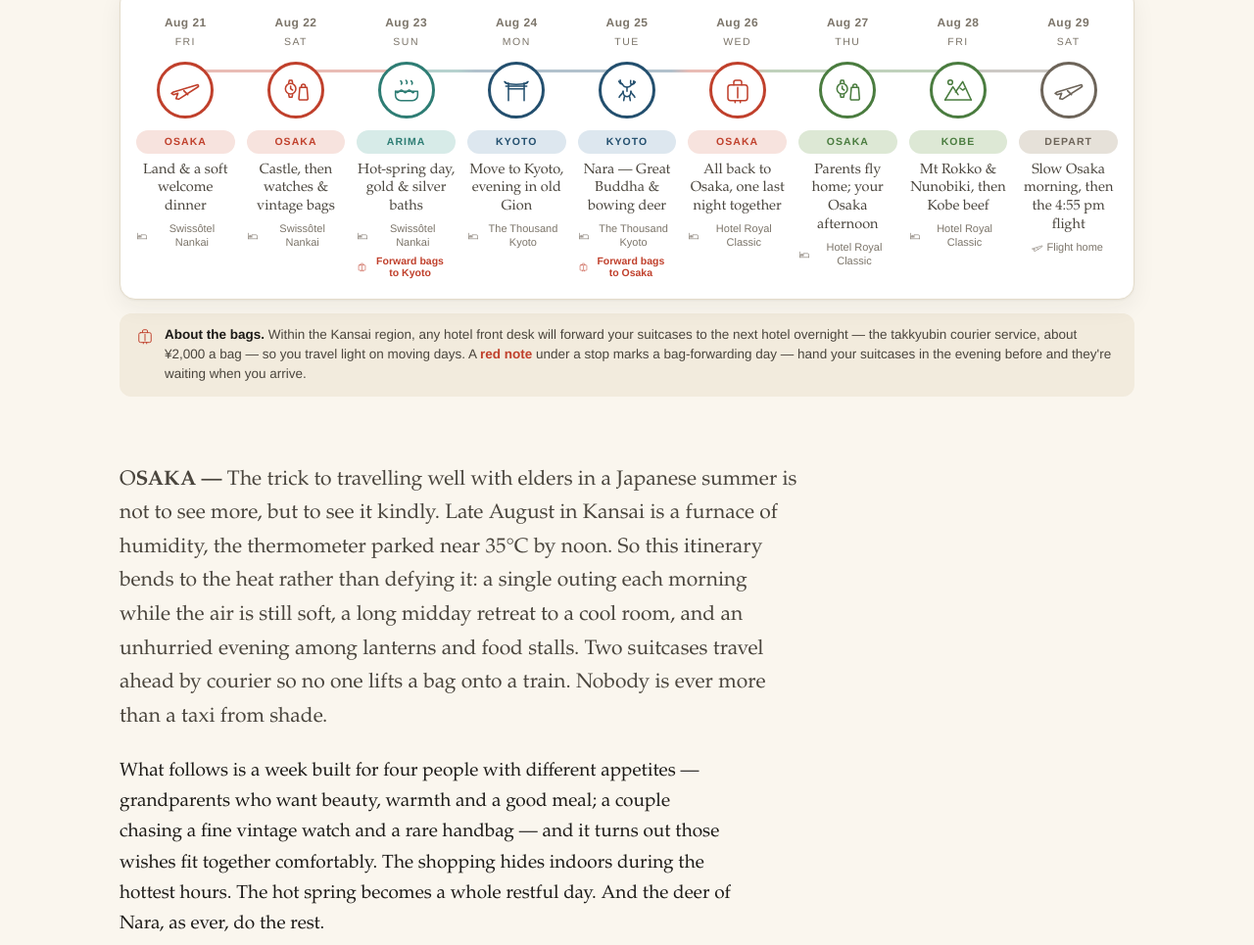
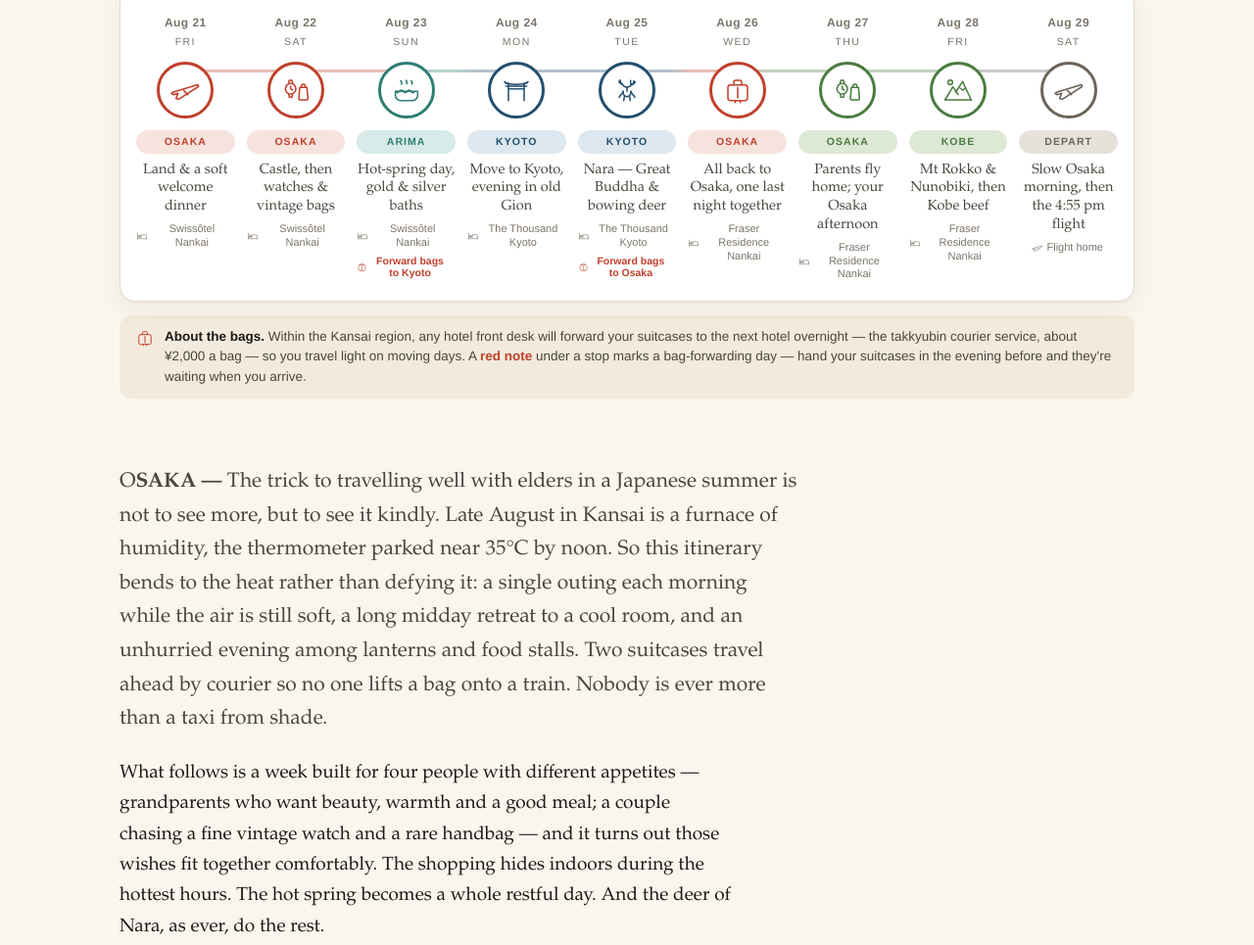
Before and after one commit to LibraMaru/kansai-journey, a plain HTML site: page index.html in a window 1280 px wide. Shown: the part 976-1941 px from the top of the page at 98% size. Drawn offline with Linux system fonts and the light colour scheme.

Commit message:
Osaka hotel: Fraser Residence Nankai (king rooms)

```diff
--- a/index.html
+++ b/index.html
@@ -432,17 +432,17 @@
       <div class="tl-day">
         <div class="tl-date">Aug 26</div><div class="tl-dow">Wed</div>
         <div class="tl-node b-osaka c-osaka"><svg><use href="#i-case"/></svg></div>
-        <div class="tl-meta"><div class="tl-city bg-osaka">Osaka</div><div class="tl-what">All back to Osaka, one last night together</div><div class="tl-hotel"><svg><use href="#i-bed"/></svg>Hotel Royal Classic</div></div>
+        <div class="tl-meta"><div class="tl-city bg-osaka">Osaka</div><div class="tl-what">All back to Osaka, one last night together</div><div class="tl-hotel"><svg><use href="#i-bed"/></svg>Fraser Residence Nankai</div></div>
       </div>
       <div class="tl-day">
         <div class="tl-date">Aug 27</div><div class="tl-dow">Thu</div>
         <div class="tl-node b-koya c-koya"><svg><use href="#i-shop"/></svg></div>
-        <div class="tl-meta"><div class="tl-city bg-koya">Osaka</div><div class="tl-what">Parents fly home; your Osaka afternoon</div><div class="tl-hotel"><svg><use href="#i-bed"/></svg>Hotel Royal Classic</div></div>
+        <div class="tl-meta"><div class="tl-city bg-koya">Osaka</div><div class="tl-what">Parents fly home; your Osaka afternoon</div><div class="tl-hotel"><svg><use href="#i-bed"/></svg>Fraser Residence Nankai</div></div>
       </div>
       <div class="tl-day">
         <div class="tl-date">Aug 28</div><div class="tl-dow">Fri</div>
         <div class="tl-node b-koya c-koya"><svg><use href="#i-mountain"/></svg></div>
-        <div class="tl-meta"><div class="tl-city bg-koya">Kobe</div><div class="tl-what">Mt Rokko &amp; Nunobiki, then Kobe beef</div><div class="tl-hotel"><svg><use href="#i-bed"/></svg>Hotel Royal Classic</div></div>
+        <div class="tl-meta"><div class="tl-city bg-koya">Kobe</div><div class="tl-what">Mt Rokko &amp; Nunobiki, then Kobe beef</div><div class="tl-hotel"><svg><use href="#i-bed"/></svg>Fraser Residence Nankai</div></div>
       </div>
       <div class="tl-day">
         <div class="tl-date">Aug 29</div><div class="tl-dow">Sat</div>
@@ -531,8 +531,8 @@
           <h3>All back to Osaka, together</h3>
           <div class="when">Move day · <span class="tag osaka">Osaka</span></div>
           <div class="stay trip"><svg><use href="#i-train"/></svg><span><span class="lbl">Getting there</span> Kyoto → Osaka (Namba): about 45 min by train (Shinkansen + subway, or JR), or a door-to-door car ~1 hr</span></div>
-          <div class="stay"><svg><use href="#i-bed"/></svg><span><span class="lbl">Stay</span> Hotel Royal Classic Osaka</span></div>
-          <p>No suitcases today. Because you sent the big bags ahead from Kyoto yesterday, they're already waiting at <b>Hotel Royal Classic</b> in Namba — so you travel with just a small overnight bag. Enjoy a slow, hands-free Kyoto morning first: <b>The Thousand</b> sits right at Kyoto Station, so linger over its food halls and souvenir shops, or take a quick taxi to Nijo Castle and back.</p>
+          <div class="stay"><svg><use href="#i-bed"/></svg><span><span class="lbl">Stay</span> Fraser Residence Nankai Osaka</span></div>
+          <p>No suitcases today. Because you sent the big bags ahead from Kyoto yesterday, they're already waiting at <b>Fraser Residence Nankai</b> in Namba — so you travel with just a small overnight bag. Enjoy a slow, hands-free Kyoto morning first: <b>The Thousand</b> sits right at Kyoto Station, so linger over its food halls and souvenir shops, or take a quick taxi to Nijo Castle and back.</p>
           <p>Then the short hop back to Osaka — under an hour — and the whole family checks in together for one last night in the city, close to the food and the lights of Dotonbori. A relaxed farewell dinner, unhurried packing.</p>
           <div class="note"><b>An earlier airport run tomorrow.</b> Staying in the city trades the five-minute airport-hotel walk for a ~50-minute transfer to Kansai for your parents' noon flight — very doable, but plan to leave by about <b>8:45 am</b>, and a pre-booked private car is the most comfortable way with luggage. (Forward the bags from Kyoto on the 25th so they're waiting on the 26th; keep an overnight bag for that night.)</div>
         </div>
@@ -566,7 +566,7 @@
           <h3>Parents home, your Osaka begins</h3>
           <div class="when">Just the two of you · <span class="tag" style="color:var(--koya)">Osaka</span></div>
           <div class="stay trip"><svg><use href="#i-train"/></svg><span><span class="lbl">Parents' airport run</span> Namba → Kansai Airport ~50 min — a pre-booked car is easiest with luggage</span></div>
-          <div class="stay"><svg><use href="#i-bed"/></svg><span><span class="lbl">Stay</span> Hotel Royal Classic Osaka</span></div>
+          <div class="stay"><svg><use href="#i-bed"/></svg><span><span class="lbl">Stay</span> Fraser Residence Nankai Osaka</span></div>
           <p>In the morning you see your parents off to their noon flight — an easy car (or the Nankai line) to Kansai, about fifty minutes. Then the city is yours: no moving hotels, no backtracking from the airport — you simply carry on from where you already are.</p>
           <p>The afternoon is made for the <b>skincare-and-makeup browse</b> through Shinsaibashi (the full guide is just below), an easy wander through <b>Dotonbori</b> as the lights come on, and a relaxed dinner wherever takes your fancy.</p>
         </div>
@@ -578,7 +578,7 @@
           <h3>Up Mount Rokko, over Kobe</h3>
           <div class="when">Mountain &amp; views · <span class="tag" style="color:var(--koya)">Kobe</span></div>
           <div class="stay trip"><svg><use href="#i-train"/></svg><span><span class="lbl">Getting there</span> Osaka → Shin-Kobe ~30 min, then the Nunobiki ropeway up</span></div>
-          <div class="stay"><svg><use href="#i-bed"/></svg><span><span class="lbl">Stay</span> Hotel Royal Classic Osaka</span></div>
+          <div class="stay"><svg><use href="#i-bed"/></svg><span><span class="lbl">Stay</span> Fraser Residence Nankai Osaka</span></div>
           <p>A day of mountain air and big views, and all of about 45 minutes out. From Shin-Kobe the <b>Nunobiki Ropeway</b> floats you up the mountainside to the <b>Nunobiki Herb Garden</b> — terraced flowers and greenhouses — with the graceful <b>Nunobiki Falls</b> nearby and the whole of Kobe and Osaka Bay spread out below.</p>
           <p>Higher still, <b>Mount Rokko</b> has its Garden Terrace and, as dusk falls, one of Japan's three great night views — the city glittering all the way to the water. Linger for it if you have the energy.</p>
           <p>Dinner is the obvious pleasure: <b>Kobe beef</b>, seared on the teppan at a proper Kobe counter, before an easy ride back to Osaka.</p>
@@ -739,7 +739,7 @@
       <div class="kb"><h4><span class="c-gold" style="display:inline-flex;color:var(--gold)"><svg><use href="#i-yen"/></svg></span>Book ahead</h4>
         <ul><li>Arrival car (Aug 21); a car to Kansai for your parents on the 27th.</li><li>The hotels; book early for late August.</li><li>Arima bus seats; a Kobe beef and a tofu dinner.</li></ul></div>
       <div class="kb"><h4><span class="c-kyoto" style="display:inline-flex"><svg><use href="#i-case"/></svg></span>Where you sleep</h4>
-        <ul><li><b>Osaka (Aug 21–23):</b> Swissôtel Nankai, atop Namba Station.</li><li><b>Kyoto (Aug 24–25):</b> The Thousand Kyoto, by the station.</li><li><b>Osaka (Aug 26–28):</b> Hotel Royal Classic, Namba.</li></ul></div>
+        <ul><li><b>Osaka (Aug 21–23):</b> Swissôtel Nankai, atop Namba Station.</li><li><b>Kyoto (Aug 24–25):</b> The Thousand Kyoto, by the station.</li><li><b>Osaka (Aug 26–28):</b> Fraser Residence Nankai, Namba (king rooms, airport line).</li></ul></div>
     </div>
   </section>
 
```
